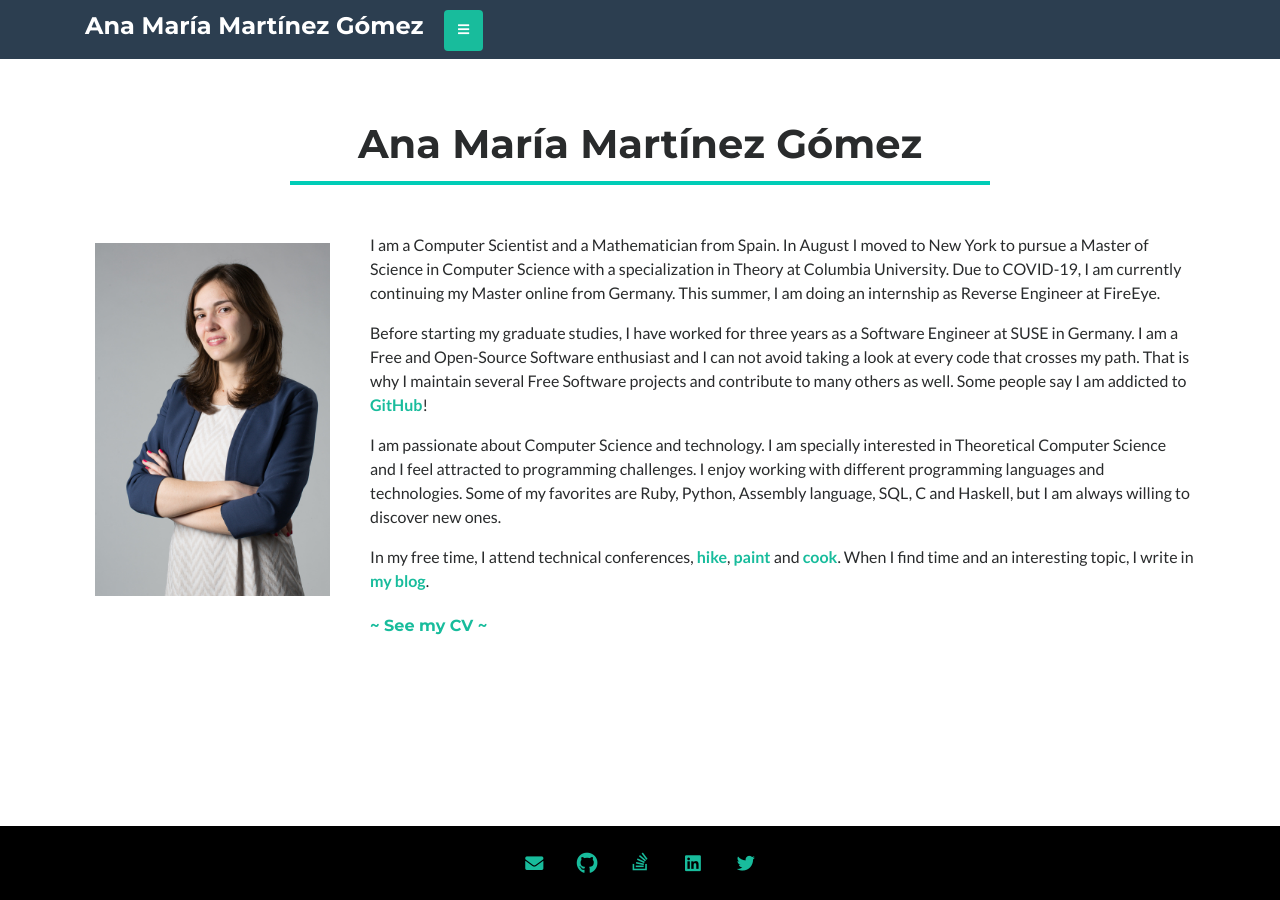
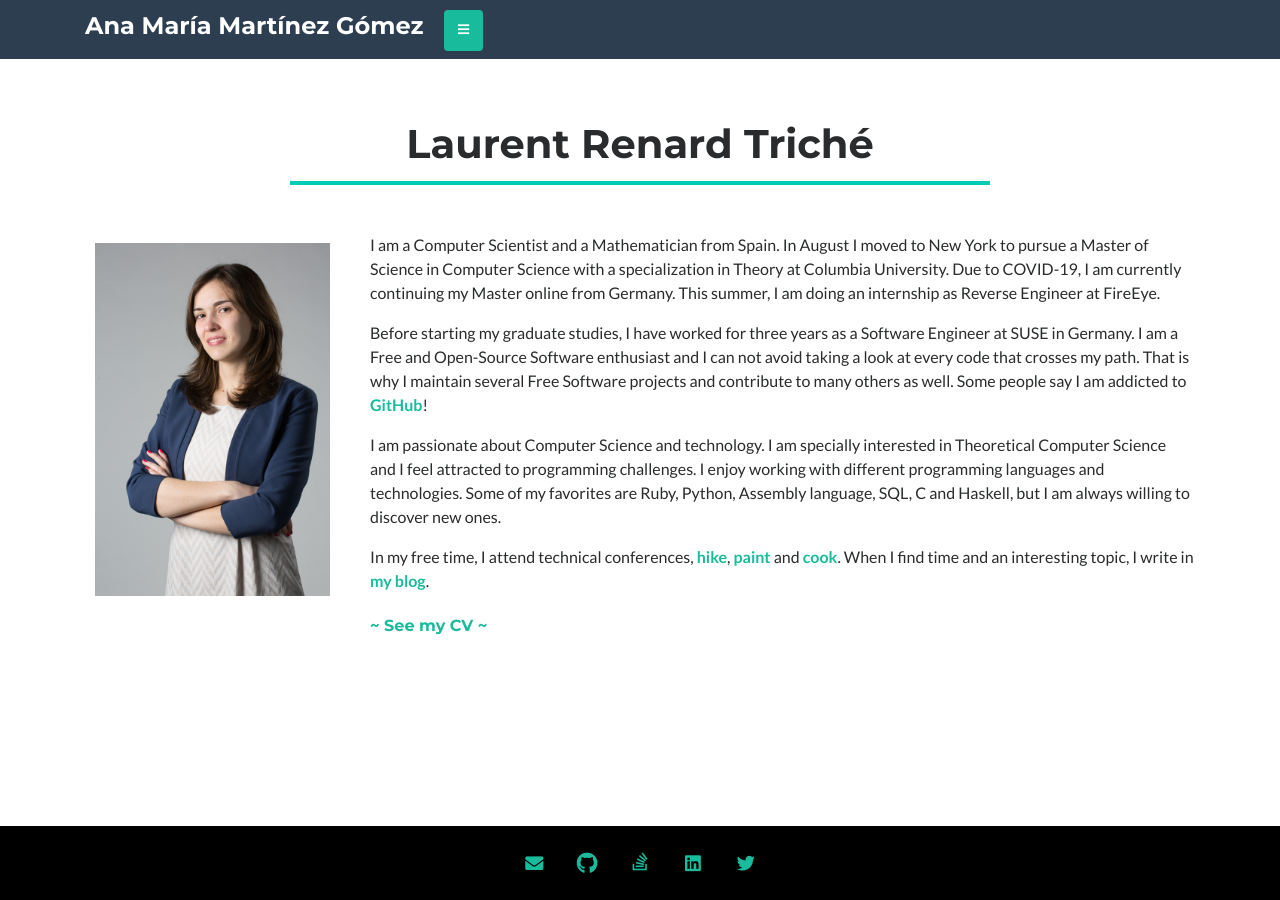
Before and after one commit to Ana06/ana06.github.io, a Jekyll site: the page built from index.md, in a window 1280 px wide. Built offline with Jekyll 4.4.1, drawn with Linux system fonts in a browser that asks for light colours; nearby versions of some CDN libraries.

Commit message:
Update _config.yml

```diff
--- a/_config.yml
+++ b/_config.yml
@@ -2,13 +2,13 @@
 # 'bundle exec jekyll serve'. If you change this file, please restart the server process.
 
 # Site settings - Accessible via {{ site.myvariable }}.
-title: "Ana María Martínez Gómez"
-description: "Ana María Martínez Gómez personal page and blog"
-url: "http://anamaria.martinezgomez.name"
+title: "Laurent Renard Triché"
+description: "Laurent Renard Triché personal page and blog"
+url: "http://lrenardtriche.github.io/cv-ana"
 
 # Build settings
 markdown: kramdown
-timezone: Europe/Berlin
+timezone: Europe/Paris
 
 plugins:
   - jemoji
```
